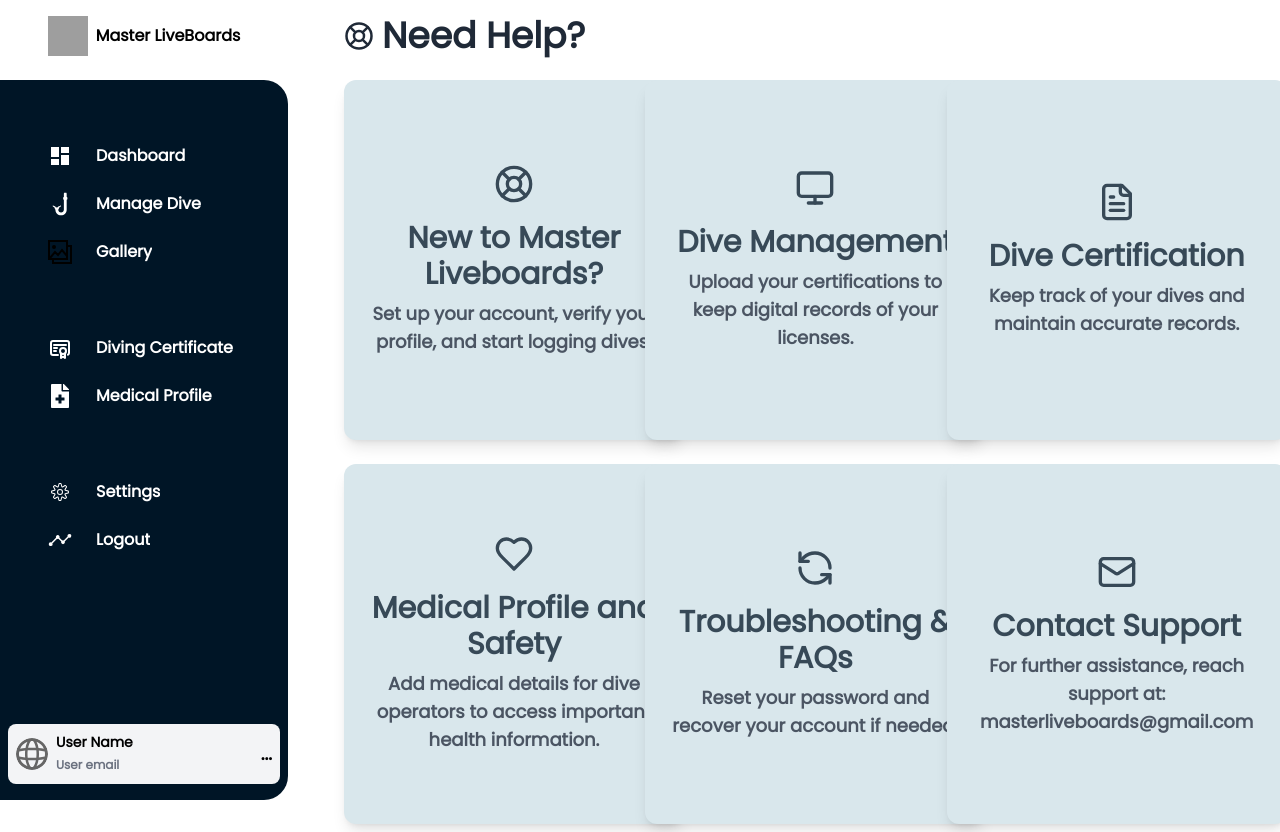
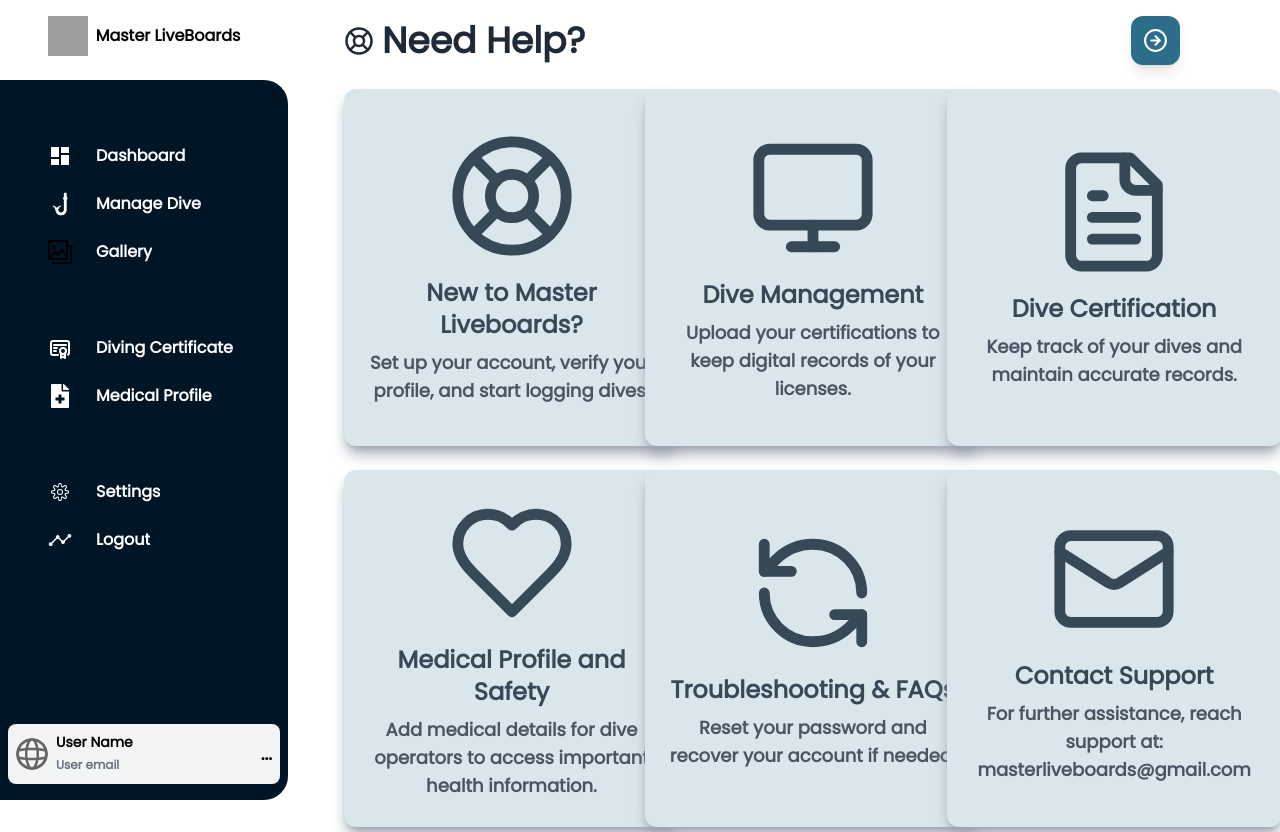
Before and after one commit to roserossssss/dive-site, a Next.js app in the folder diver-application/: page /dashboard/SettingsPage/NeedHelp in a window 1280 px wide. Built offline with nearby package versions, Linux system fonts and the light colour scheme; grey boxes are pictures that could not be loaded.

Commit message:
Updated Need Help Page
Added a back button and enhanced the size of the help cards

```diff
--- a/diver-application/app/dashboard/SettingsPage/NeedHelp/page.tsx
+++ b/diver-application/app/dashboard/SettingsPage/NeedHelp/page.tsx
@@ -1,38 +1,51 @@
 "use client";
 
 import { useRouter } from "next/navigation";
-import { LifeBuoy, Monitor, FileText, Heart, RefreshCcw, Mail } from "lucide-react";
+import { LifeBuoy, Monitor, FileText, Heart, RefreshCcw, Mail, ArrowRightCircle } from "lucide-react";
 
 export default function HelpPage() {
   const router = useRouter();
 
   return (
-    <div className="flex h-screen bg-white">
+    <div className="flex h-screen bg-white relative">
 
-      {/* Main Content */}
-      <main className="flex-1 p-10 pt-0">
-        <h2 className="text-4xl font-bold text-gray-800 flex items-center gap-2">
-          <LifeBuoy size={30} /> Need Help?
-        </h2>
+     {/* Main Content */}
+     <main className="flex-1 p-10 pt-0 relative">
+        {/* Header Section */}
+        <div className="flex justify-between items-center">
+          <h2 className="text-4xl font-bold text-gray-800 flex items-center gap-2">
+            <LifeBuoy size={30} /> Need Help?
+          </h2>
+
+          {/* Leave Button (Aligned to Top Right) */}
+          <button
+          onClick={() => router.push("/dashboard/SettingsPage")}
+          className="bg-[#2C6D89] hover:bg-[#1E4D62] text-white rounded-xl p-3 shadow-lg transition duration-300 relative right-11"
+          title="Go back to Settings"
+          aria-label="Go back to Settings"
+          >
+            <ArrowRightCircle size={25} />
+            </button>
+            </div>
 
         {/* Help Cards */}
         <div className="mt-6 grid grid-cols-3 gap-6">
-          <HelpCard icon={<LifeBuoy size={40} />} title="New to Master Liveboards?"
+          <HelpCard icon={<LifeBuoy size={130} />} title="New to Master Liveboards?"
             description="Set up your account, verify your profile, and start logging dives." />
 
-          <HelpCard icon={<Monitor size={40} />} title="Dive Management"
+          <HelpCard icon={<Monitor size={130} />} title="Dive Management"
             description="Upload your certifications to keep digital records of your licenses." />
 
-          <HelpCard icon={<FileText size={40} />} title="Dive Certification"
+          <HelpCard icon={<FileText size={130} />} title="Dive Certification"
             description="Keep track of your dives and maintain accurate records." />
 
-          <HelpCard icon={<Heart size={40} />} title="Medical Profile and Safety"
+          <HelpCard icon={<Heart size={130} />} title="Medical Profile and Safety"
             description="Add medical details for dive operators to access important health information." />
 
-          <HelpCard icon={<RefreshCcw size={40} />} title="Troubleshooting & FAQs"
+          <HelpCard icon={<RefreshCcw size={130} />} title="Troubleshooting & FAQs"
             description="Reset your password and recover your account if needed." />
 
-          <HelpCard icon={<Mail size={40} />} title="Contact Support"
+          <HelpCard icon={<Mail size={130} />} title="Contact Support"
             description="For further assistance, reach support at: masterliveboards@gmail.com" />
         </div>
       </main>
@@ -43,9 +56,9 @@ export default function HelpPage() {
 // Help Card Component
 function HelpCard({ icon, title, description }: { icon: React.ReactNode; title: string; description: string }) {
   return (
-    <div className="bg-[#D9E7EC] p-6 rounded-xl shadow-lg text-center flex flex-col items-center justify-center w-[340px] h-[360px]">
-      <div className="text-[#374957] text-[130px] flex justify-center">{icon}</div>
-      <h3 className="mt-4 text-3xl font-bold text-[#374957]">{title}</h3>
+    <div className="bg-[#D9E7EC] p-6 rounded-xl shadow-lg shadow-gray-400 text-center flex flex-col items-center justify-center w-[335px] h-[357px]">
+      <div className="text-[#374957] text-[120px] flex justify-center">{icon}</div>
+      <h3 className="mt-4 text-2xl font-bold text-[#374957]">{title}</h3>
       <p className="text-gray-600 mt-2 text-lg text-[#374957]">{description}</p>
     </div>
   );
```
